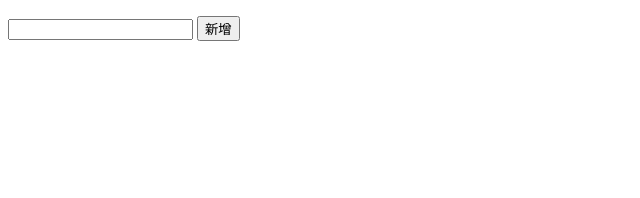
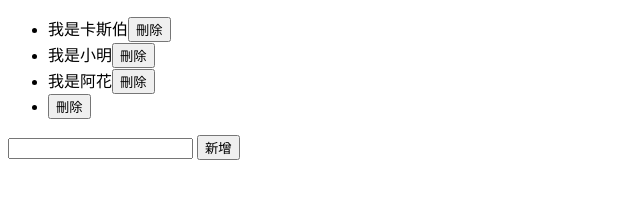
Before and after one commit to susu3131/kata-js, a plain HTML site: page index.html in a window 1280 px wide. Both pictures are taken after a click on the button "新增". Shown: the whole page, without its empty margins (0-640 px from the left). Drawn offline with Linux system fonts and the light colour scheme.

Commit message:
kata練習

```diff
--- a/all.js
+++ b/all.js
@@ -1,5 +1,3 @@
-console.log("test")
-
 // 資料
 const data = [
   {
@@ -12,26 +10,53 @@ const data = [
   }
 ];
 
+const addBtn = document.querySelector("#buttonByAdd")
+const inputText = document.querySelector("#inputByAdd")
+const dataList = document.querySelector(".list")
+
+
+function render(){
+  let str = "";
+  data.forEach(function(item){
+    str += `
+    <li>${item.content}<button class="delete" data-id="${item.id}">刪除</button></li>`
+  })
+  dataList.innerHTML = str ;
+
+  const deleteBtn = document.querySelectorAll(".delete")
+  deleteBtn.forEach(function(item){
+    item.addEventListener("click",function(e){
+      const id = e.target.dataset.id
+      deleteData(id)
+    })
+  })
+}
+
+
+function add(text){
+  let num = data.length;
+  num++;
+  data.push({
+    id:num,
+    content:text
+  })
+  console.log("成功新增",data);
+  render()
+}
+
+addBtn.addEventListener("click",function(e){
+  add(inputText.value)
+  inputText.value = ""
+})
+
+function deleteData(id){
+  const index = data.findIndex((item)=>item.id == id)
+  data.splice(index,1)
+  console.log("成功刪除",data);
+  render()
+}
 
 
 
-
-
-//新增按鈕
-const addInput = document.querySelector("#inputByAdd")  //選取input
-const  addButton = document.querySelector("#buttonByAdd") //選取按鈕
-addButton.addEventListener("click",function(){
-  addData(addInput.value)
-
-})
-
-
-function addData(content){
-  let num = data.length ;
-  num++;
-  data.push({
-    id:data.length,
-    content
-  })
-  console.log(data)
-}
+render()
+add("我是阿花")
--- a/index.html
+++ b/index.html
@@ -9,7 +9,8 @@
 <body>
 
   <div id="app">
-    <ul></ul>
+    <ul class="list">
+    </ul>
   </div>
   <input type="text" id="inputByAdd">
   <button type="button" id="buttonByAdd">新增</button>
```
Also changed, not shown: test.js (added).
